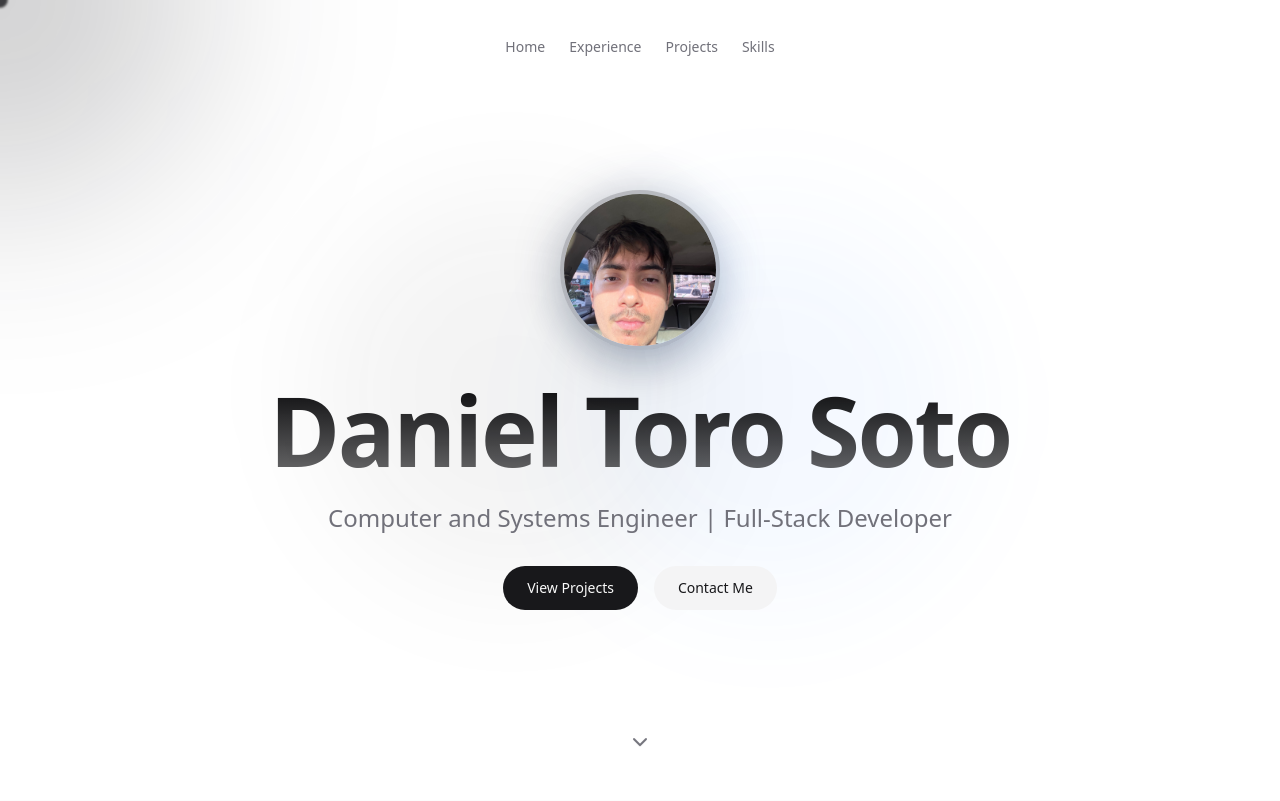
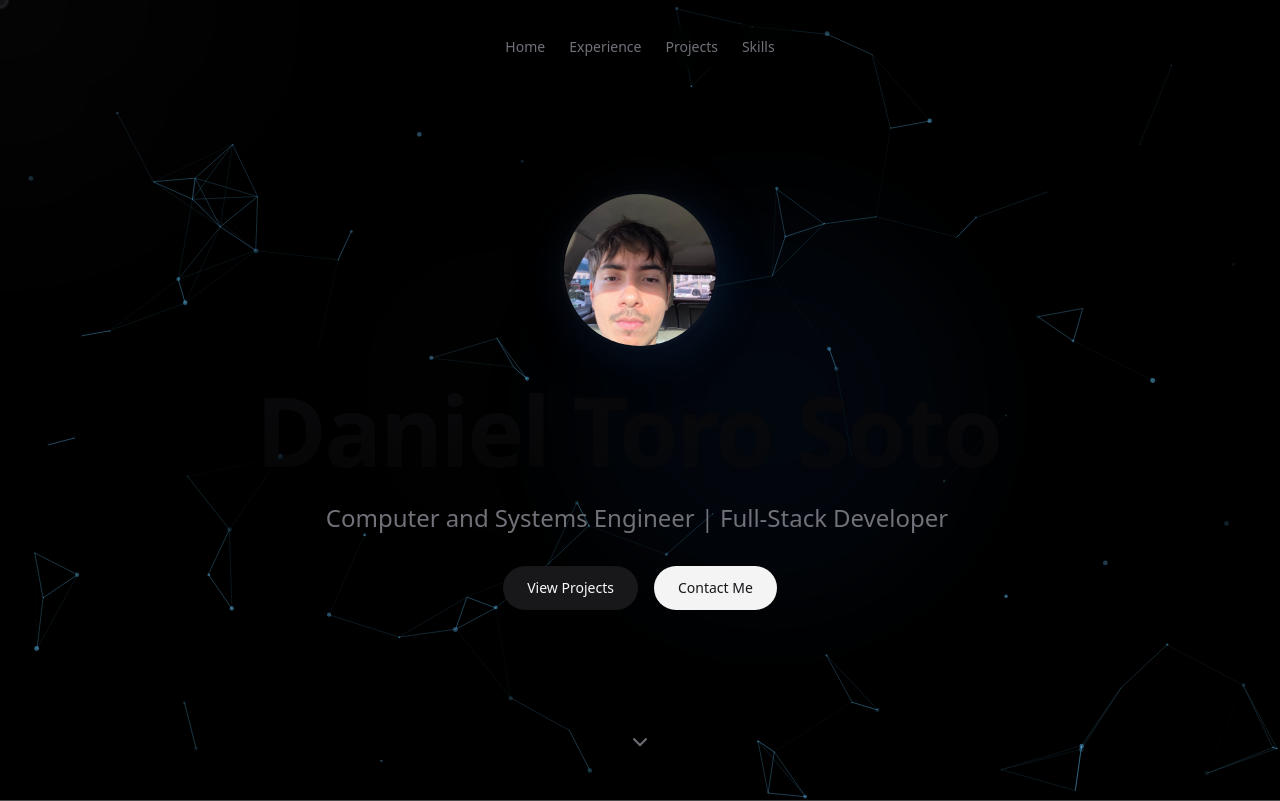
Before and after one commit to pausa11/portafolio, a Next.js app: page / in a window 1280 px wide. Shown: the top 801 px of the page. Built offline with nearby package versions, Linux system fonts and the light colour scheme.

Commit message:
feat: Introduce animated background, magnet button, and reveal text components, integrating them across portfolio sections for enhanced UI.

```diff
--- a/app/page.tsx
+++ b/app/page.tsx
@@ -6,9 +6,12 @@ import { Skills } from "@/components/Skills";
 import { OtherExperience } from "@/components/OtherExperience";
 import { Contact } from "@/components/Contact";
 
+import AnimatedBackground from "@/components/react-bits/AnimatedBackground";
+
 export default function Home() {
   return (
-    <>
+    <AnimatedBackground>
+      <div className="relative z-10">
         <Hero />
         <Experience />
         <Education />
@@ -16,6 +19,7 @@ export default function Home() {
         <Skills />
         <OtherExperience />
         <Contact />
-    </>
+      </div>
+    </AnimatedBackground>
   );
 }
--- a/components/Experience.tsx
+++ b/components/Experience.tsx
@@ -2,6 +2,7 @@
 
 import { Section } from '@/components/ui/Section';
 import { motion } from 'framer-motion';
+import RevealText from './react-bits/RevealText';
 
 const experience = [
     {
@@ -22,7 +23,9 @@ export function Experience() {
     return (
         <Section id="experience" className="bg-secondary/30">
             <div className="container mx-auto px-4">
-                <h2 className="text-3xl md:text-5xl font-bold mb-16 text-center tracking-tight">Experience</h2>
+                <div className="mb-16 flex justify-center">
+                    <RevealText text="Experience" className="text-3xl md:text-5xl font-bold tracking-tight text-center justify-center" delay={0.1} />
+                </div>
                 <div className="max-w-3xl mx-auto space-y-12 relative before:absolute before:inset-0 before:ml-5 before:-translate-x-px md:before:mx-auto md:before:translate-x-0 before:h-full before:w-0.5 before:bg-gradient-to-b before:from-transparent before:via-border before:to-transparent">
                     {experience.map((job, index) => (
                         <motion.div
--- a/components/Hero.tsx
+++ b/components/Hero.tsx
@@ -6,6 +6,8 @@ import { Section } from '@/components/ui/Section';
 import { ChevronDown } from 'lucide-react';
 import Link from 'next/link';
 import Image from 'next/image';
+import RevealText from './react-bits/RevealText';
+import MagnetButton from './react-bits/MagnetButton';
 
 export function Hero() {
     const ref = useRef<HTMLDivElement>(null);
@@ -50,23 +52,21 @@ export function Hero() {
                     </div>
                 </motion.div>
 
-                <motion.h1
-                    initial={{ opacity: 0, y: 20 }}
-                    animate={{ opacity: 1, y: 0 }}
-                    transition={{ duration: 0.8, ease: "easeOut", delay: 0.2 }}
-                    className="text-5xl md:text-8xl font-bold tracking-tight mb-6 bg-clip-text text-transparent bg-gradient-to-b from-foreground to-foreground/60"
-                >
-                    Daniel Toro Soto
-                </motion.h1>
+                <div className="mb-6 flex justify-center">
+                    <RevealText
+                        text="Daniel Toro Soto"
+                        className="text-5xl md:text-8xl font-bold tracking-tight bg-clip-text text-transparent bg-gradient-to-b from-foreground to-foreground/60 justify-center"
+                        delay={0.2}
+                    />
+                </div>
 
-                <motion.p
-                    initial={{ opacity: 0, y: 20 }}
-                    animate={{ opacity: 1, y: 0 }}
-                    transition={{ duration: 0.8, ease: "easeOut", delay: 0.4 }}
-                    className="text-xl md:text-2xl text-muted-foreground mb-8 text-balance"
-                >
-                    Computer and Systems Engineer | Full-Stack Developer
-                </motion.p>
+                <div className="mb-8 flex justify-center">
+                    <RevealText
+                        text="Computer and Systems Engineer | Full-Stack Developer"
+                        className="text-xl md:text-2xl text-muted-foreground text-center text-balance justify-center"
+                        delay={0.4}
+                    />
+                </div>
 
                 <motion.div
                     initial={{ opacity: 0, scale: 0.9 }}
@@ -74,12 +74,16 @@ export function Hero() {
                     transition={{ duration: 0.8, delay: 0.6 }}
                     className="flex gap-4 justify-center"
                 >
-                    <Link href="#projects" className="px-6 py-3 bg-primary text-primary-foreground rounded-full text-sm font-medium hover:opacity-90 transition-opacity">
-                        View Projects
-                    </Link>
-                    <Link href="#contact" className="px-6 py-3 bg-secondary text-secondary-foreground rounded-full text-sm font-medium hover:bg-secondary/80 transition-colors">
-                        Contact Me
-                    </Link>
+                    <MagnetButton>
+                        <Link href="#projects" className="inline-block px-6 py-3 bg-primary text-primary-foreground rounded-full text-sm font-medium hover:opacity-90 transition-opacity">
+                            View Projects
+                        </Link>
+                    </MagnetButton>
+                    <MagnetButton>
+                        <Link href="#contact" className="inline-block px-6 py-3 bg-secondary text-secondary-foreground rounded-full text-sm font-medium hover:bg-secondary/80 transition-colors">
+                            Contact Me
+                        </Link>
+                    </MagnetButton>
                 </motion.div>
             </motion.div>
 
--- a/components/Skills.tsx
+++ b/components/Skills.tsx
@@ -3,6 +3,7 @@
 import { Section } from '@/components/ui/Section';
 import { motion } from 'framer-motion';
 import Image from 'next/image';
+import RevealText from './react-bits/RevealText';
 
 const skillCategories = [
     {
@@ -50,7 +51,9 @@ export function Skills() {
     return (
         <Section id="skills" className="bg-secondary/20">
             <div className="container mx-auto px-4">
-                <h2 className="text-3xl md:text-5xl font-bold mb-16 text-center tracking-tight">Technical Skills</h2>
+                <div className="mb-16 flex justify-center">
+                    <RevealText text="Technical Skills" className="text-3xl md:text-5xl font-bold tracking-tight text-center justify-center" delay={0.1} />
+                </div>
                 <div className="grid grid-cols-1 md:grid-cols-3 gap-8">
                     {skillCategories.map((category, index) => (
                         <motion.div
--- /dev/null
+++ b/components/react-bits/AnimatedBackground.tsx
@@ -0,0 +1,127 @@
+'use client';
+
+import React, { useEffect, useRef } from 'react';
+
+interface AnimatedBackgroundProps {
+    children?: React.ReactNode;
+    className?: string;
+}
+
+const AnimatedBackground: React.FC<AnimatedBackgroundProps> = ({ children, className }) => {
+    const canvasRef = useRef<HTMLCanvasElement>(null);
+
+    useEffect(() => {
+        const canvas = canvasRef.current;
+        if (!canvas) return;
+
+        const ctx = canvas.getContext('2d');
+        if (!ctx) return;
+
+        let animationFrameId: number;
+        let particles: Particle[] = [];
+
+        const resize = () => {
+            canvas.width = window.innerWidth;
+            canvas.height = window.innerHeight;
+            initParticles();
+        };
+
+        class Particle {
+            x: number;
+            y: number;
+            size: number;
+            speedX: number;
+            speedY: number;
+            color: string;
+
+            constructor() {
+                this.x = Math.random() * (canvas?.width || 0);
+                this.y = Math.random() * (canvas?.height || 0);
+                this.size = Math.random() * 2 + 0.5;
+                this.speedX = Math.random() * 1 - 0.5;
+                this.speedY = Math.random() * 1 - 0.5;
+                this.color = `rgba(100, 200, 255, ${Math.random() * 0.5})`;
+            }
+
+            update() {
+                this.x += this.speedX;
+                this.y += this.speedY;
+
+                if (this.x > (canvas?.width || 0)) this.x = 0;
+                if (this.x < 0) this.x = (canvas?.width || 0);
+                if (this.y > (canvas?.height || 0)) this.y = 0;
+                if (this.y < 0) this.y = (canvas?.height || 0);
+            }
+
+            draw() {
+                if (!ctx) return;
+                ctx.fillStyle = this.color;
+                ctx.beginPath();
+                ctx.arc(this.x, this.y, this.size, 0, Math.PI * 2);
+                ctx.fill();
+            }
+        }
+
+        const initParticles = () => {
+            particles = [];
+            const numberOfParticles = Math.min(window.innerWidth * 0.1, 100);
+            for (let i = 0; i < numberOfParticles; i++) {
+                particles.push(new Particle());
+            }
+        };
+
+        const animate = () => {
+            if (!ctx || !canvas) return;
+            ctx.clearRect(0, 0, canvas.width, canvas.height);
+
+            // Draw connecting lines
+            for (let a = 0; a < particles.length; a++) {
+                for (let b = a; b < particles.length; b++) {
+                    const dx = particles[a].x - particles[b].x;
+                    const dy = particles[a].y - particles[b].y;
+                    const distance = Math.sqrt(dx * dx + dy * dy);
+
+                    if (distance < 100) {
+                        ctx.strokeStyle = `rgba(100, 200, 255, ${1 - distance / 100})`;
+                        ctx.lineWidth = 0.5;
+                        ctx.beginPath();
+                        ctx.moveTo(particles[a].x, particles[a].y);
+                        ctx.lineTo(particles[b].x, particles[b].y);
+                        ctx.stroke();
+                    }
+                }
+            }
+
+            particles.forEach((particle) => {
+                particle.update();
+                particle.draw();
+            });
+
+            animationFrameId = requestAnimationFrame(animate);
+        };
+
+        resize();
+        animate();
+
+        window.addEventListener('resize', resize);
+
+        return () => {
+            window.removeEventListener('resize', resize);
+            cancelAnimationFrame(animationFrameId);
+        };
+    }, []);
+
+    return (
+        <div className={`relative w-full min-h-screen overflow-hidden bg-black ${className}`}>
+            <canvas
+                ref={canvasRef}
+                className="fixed top-0 left-0 w-full h-full pointer-events-none"
+            />
+            <div className="relative z-10 w-full">
+                {children}
+            </div>
+        </div>
+    );
+};
+
+export default AnimatedBackground;
--- /dev/null
+++ b/components/react-bits/MagnetButton.tsx
@@ -0,0 +1,45 @@
+'use client';
+
+import React, { useRef, useState } from 'react';
+import { motion } from 'framer-motion';
+
+interface MagnetButtonProps {
+    children: React.ReactNode;
+    className?: string;
+    onClick?: () => void;
+}
+
+const MagnetButton: React.FC<MagnetButtonProps> = ({ children, className, onClick }) => {
+    const ref = useRef<HTMLDivElement>(null);
+    const [position, setPosition] = useState({ x: 0, y: 0 });
+
+    const handleMouseMove = (e: React.MouseEvent<HTMLDivElement>) => {
+        const { clientX, clientY } = e;
+        const { height, width, left, top } = ref.current?.getBoundingClientRect() || { height: 0, width: 0, left: 0, top: 0 };
+        const middleX = clientX - (left + width / 2);
+        const middleY = clientY - (top + height / 2);
+        setPosition({ x: middleX * 0.2, y: middleY * 0.2 });
+    };
+
+    const reset = () => {
+        setPosition({ x: 0, y: 0 });
+    };
+
+    const { x, y } = position;
+
+    return (
+        <motion.div
+            ref={ref}
+            onMouseMove={handleMouseMove}
+            onMouseLeave={reset}
+            animate={{ x, y }}
+            transition={{ type: 'spring', stiffness: 150, damping: 15, mass: 0.1 }}
+            className={className}
+            onClick={onClick}
+        >
+            {children}
+        </motion.div>
+    );
+};
+
+export default MagnetButton;
--- /dev/null
+++ b/components/react-bits/RevealText.tsx
@@ -0,0 +1,63 @@
+'use client';
+
+import React from 'react';
+import { motion, Variants } from 'framer-motion';
+import { cn } from '@/lib/utils'; // Assuming you have a utils file with clsx/tailwind-merge
+
+interface RevealTextProps {
+    text: string;
+    className?: string;
+    delay?: number;
+}
+
+const RevealText: React.FC<RevealTextProps> = ({ text, className, delay = 0 }) => {
+    const words = text.split(' ');
+
+    const container: Variants = {
+        hidden: { opacity: 0 },
+        visible: (i = 1) => ({
+            opacity: 1,
+            transition: { staggerChildren: 0.12, delayChildren: 0.04 * i + delay },
+        }),
+    };
+
+    const child: Variants = {
+        visible: {
+            opacity: 1,
+            y: 0,
+            transition: {
+                type: 'spring',
+                damping: 12,
+                stiffness: 100,
+            },
+        },
+        hidden: {
+            opacity: 0,
+            y: 20,
+            transition: {
+                type: 'spring',
+                damping: 12,
+                stiffness: 100,
+            },
+        },
+    };
+
+    return (
+        <motion.div
+            style={{ overflow: 'hidden', display: 'flex', flexWrap: 'wrap' }}
+            variants={container}
+            initial="hidden"
+            whileInView="visible"
+            viewport={{ once: true }}
+            className={cn(className)}
+        >
+            {words.map((word, index) => (
+                <motion.span variants={child} style={{ marginRight: '0.25em' }} key={index}>
+                    {word}
+                </motion.span>
+            ))}
+        </motion.div>
+    );
+};
+
+export default RevealText;
```
Also changed, not shown: components/Projects.tsx (+6 -1 lines). Lines whose indentation alone changed are shown as unchanged.
